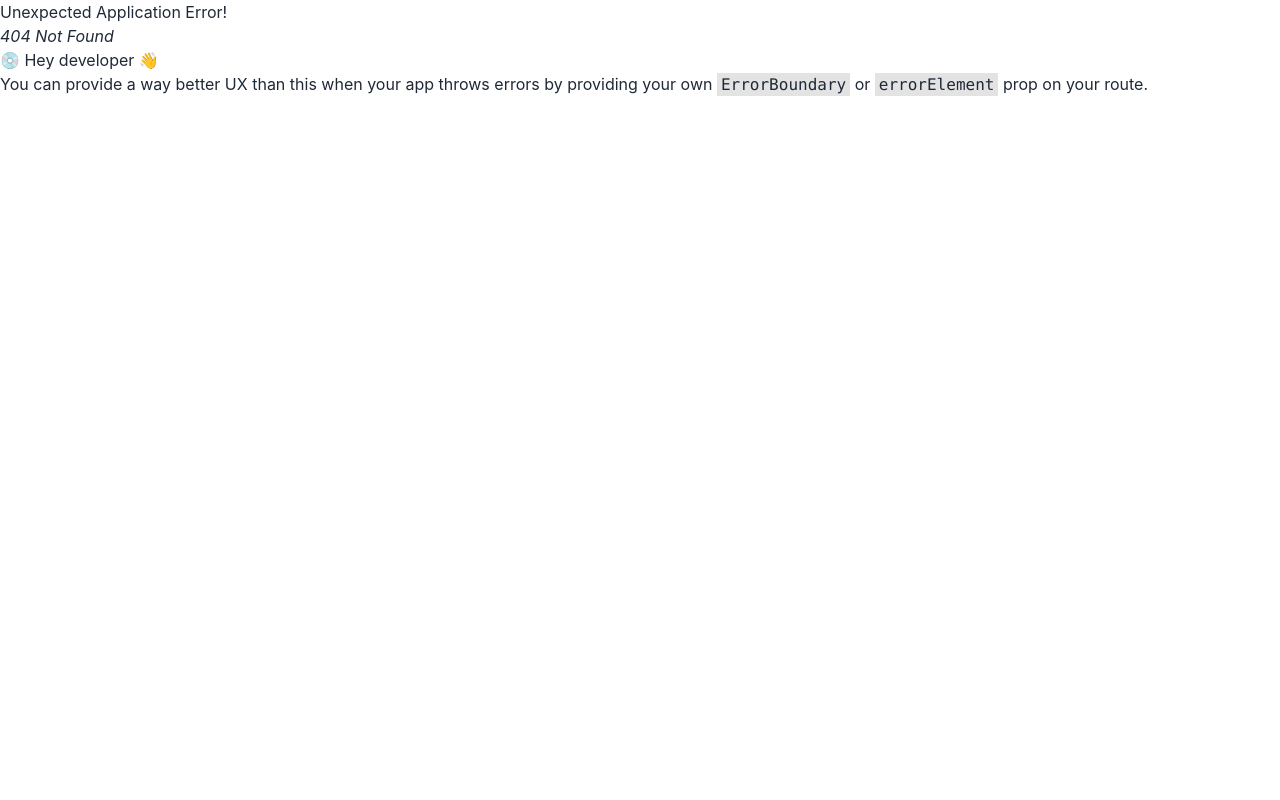
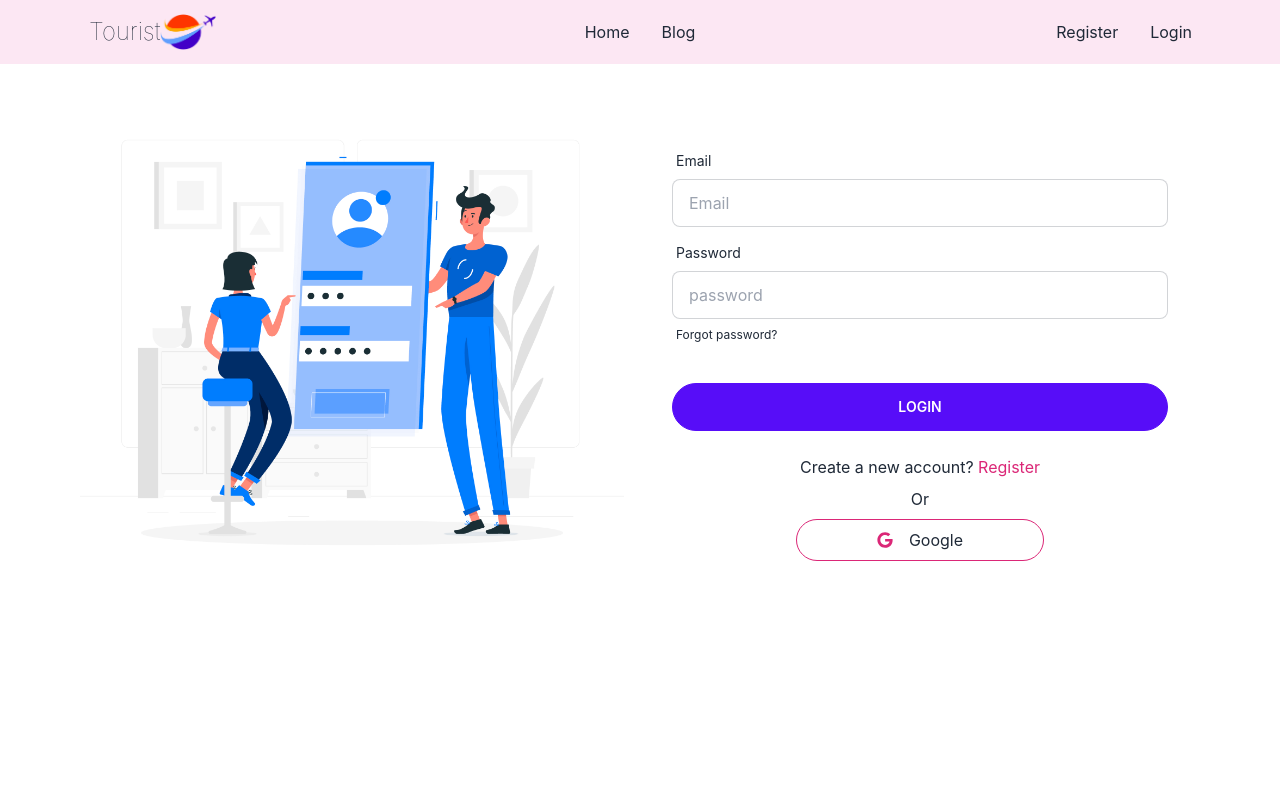
Before and after one commit to dev-rakibul1/tourist-service-client, a React (Create React App) app: page /login in a window 1280 px wide. Before the commit this address had no page. Shown: the top 800 px of the page. Built offline with nearby package versions, Linux system fonts and the light colour scheme; no server answers.

Commit message:
user email and password login system done

```diff
--- a/src/components/context/ContextProvider.jsx
+++ b/src/components/context/ContextProvider.jsx
@@ -1,11 +1,30 @@
-import React, { createContext, useState } from "react";
+import {
+  createUserWithEmailAndPassword,
+  onAuthStateChanged,
+} from "firebase/auth";
+import React, { createContext, useEffect, useState } from "react";
+import auth from "./../firebase/firebase.Config";
 
 export const AuthContext = createContext();
 const ContextProvider = ({ children }) => {
   const [user, setUser] = useState(null);
   const [loading, setLoading] = useState(true);
 
-  const authInfo = { user };
+  const userEmailPasswordLogin = (email, password) => {
+    return createUserWithEmailAndPassword(auth, email, password);
+  };
+
+  // catch user
+  useEffect(() => {
+    const unSubscribe = onAuthStateChanged(auth, (currentUser) => {
+      setUser(currentUser);
+      console.log(currentUser);
+
+      return () => unSubscribe();
+    });
+  }, []);
+
+  const authInfo = { user, userEmailPasswordLogin };
   return (
     <div>
       <AuthContext.Provider value={authInfo}>{children}</AuthContext.Provider>
--- a/src/components/pages/headers/Header.jsx
+++ b/src/components/pages/headers/Header.jsx
@@ -1,7 +1,11 @@
-import React from "react";
+import React, { useContext } from "react";
+import { FaUserCircle } from "react-icons/fa";
 import { Link } from "react-router-dom";
 import logo from "../../../asset/tour_logo.png";
+import { AuthContext } from "./../../context/ContextProvider";
+
 const Header = () => {
+  const { user } = useContext(AuthContext);
   const navItems = (
     <>
       <li>
@@ -15,12 +19,28 @@ const Header = () => {
 
   const userLoginInfo = (
     <>
+      {user?.email && user?.uid ? (
+        <>
+          <li>
+            <Link to="/profile">
+              {user?.photoURL ? (
+                <img src={user?.photoURL} alt="" />
+              ) : (
+                <FaUserCircle className="text-2xl" />
+              )}
+            </Link>
+          </li>
+        </>
+      ) : (
+        <>
           <li>
             <Link to="/register">Register</Link>
           </li>
           <li>
             <Link to="/login">Login</Link>
           </li>
+        </>
+      )}
     </>
   );
 
--- a/src/components/pages/login/Login.jsx
+++ b/src/components/pages/login/Login.jsx
@@ -1,7 +1,72 @@
 import React from "react";
+import { FaGoogle } from "react-icons/fa";
+import { Link } from "react-router-dom";
+import registerImg from "../../../asset/login.jpg";
 
 const Login = () => {
-  return <div>login</div>;
+  return (
+    <div>
+      <div className=" min-h-screen w-[90%] mx-auto">
+        <div className="hero-content flex-col md:flex-row">
+          <div className="text-center lg:text-left w-[50%]">
+            <img src={registerImg} alt="" />
+          </div>
+          <div className="card flex-shrink-0 w-[50%]">
+            <div className="card-body">
+              {/* email */}
+              <div className="form-control">
+                <label className="label">
+                  <span className="label-text">Email</span>
+                </label>
+                <input
+                  type="email"
+                  placeholder="Email"
+                  className="input input-bordered"
+                  name="email"
+                />
+              </div>
+
+              {/* password */}
+              <div className="form-control">
+                <label className="label">
+                  <span className="label-text">Password</span>
+                </label>
+                <input
+                  type="password"
+                  placeholder="password"
+                  className="input input-bordered"
+                  name="password"
+                />
+                <label className="label">
+                  <a href="#" className="label-text-alt link link-hover">
+                    Forgot password?
+                  </a>
+                </label>
+              </div>
+              <div className="form-control mt-6">
+                <button className="btn btn-primary rounded-full">Login</button>
+              </div>
+
+              <p className="text-center mt-4">
+                Create a new account?{" "}
+                <Link className="text-pink-600 mt-4" to="/register">
+                  Register
+                </Link>
+              </p>
+
+              <h2 className="or text-center">Or</h2>
+              <div className="text-center cursor-pointe  flex items-center justify-center">
+                <button className=" border rounded-full w-6/12  flex items-center justify-center p-2 border-pink-600">
+                  <FaGoogle className="text-pink-600" />{" "}
+                  <span className="ml-4">Google</span>
+                </button>
+              </div>
+            </div>
+          </div>
+        </div>
+      </div>
+    </div>
+  );
 };
 
 export default Login;
--- /dev/null
+++ b/src/components/pages/profile/Profile.jsx
@@ -0,0 +1,11 @@
+import React from "react";
+
+const Profile = () => {
+  return (
+    <div>
+      <h1>Profile</h1>
+    </div>
+  );
+};
+
+export default Profile;
--- a/src/components/pages/register/Register.jsx
+++ b/src/components/pages/register/Register.jsx
@@ -1,38 +1,86 @@
-import React from "react";
+import React, { useContext } from "react";
+import { toast } from "react-hot-toast";
+import { FaGoogle } from "react-icons/fa";
+import { Link } from "react-router-dom";
+import registerImg from "../../../asset/register.jpg";
+import { AuthContext } from "./../../context/ContextProvider";
 
 const Register = () => {
+  const { user, userEmailPasswordLogin } = useContext(AuthContext);
+  const handleRegister = (event) => {
+    event.preventDefault();
+    const form = event.target;
+    const name = form.name.value;
+    if (name === "" && name.length < 8) {
+      toast.error("Name require and must be less then 8 charter.");
+      return;
+    }
+    const email = form.email.value;
+    const re = /^\w+([\.-]?\w+)*@\w+([\.-]?\w+)*(\.\w{2,3})+$/;
+    if (!email.match(re)) {
+      toast.error("Please provide a valid email");
+    }
+    const password = form.password.value;
+    if (password.length < 6) {
+      toast.error("Password less then must be 6 charter");
+    }
+    handleEmailPassLoginSystem(email, password);
+  };
+
+  // handle user email password login system
+  const handleEmailPassLoginSystem = (email, password) => {
+    userEmailPasswordLogin(email, password)
+      .then((userCredential) => {
+        const user = userCredential.user;
+        console.log(user);
+      })
+      .catch((err) => console.log(err));
+  };
+
   return (
     <div>
-      <div className="hero min-h-screen bg-base-200">
-        <div className="hero-content flex-col lg:flex-row-reverse">
-          <div className="text-center lg:text-left">
-            <h1 className="text-5xl font-bold">Login now!</h1>
-            <p className="py-6">
-              Provident cupiditate voluptatem et in. Quaerat fugiat ut assumenda
-              excepturi exercitationem quasi. In deleniti eaque aut repudiandae
-              et a id nisi.
-            </p>
+      <div className=" min-h-screen w-[90%] mx-auto">
+        <div className="hero-content flex-col md:flex-row">
+          <div className="text-center lg:text-left w-[50%]">
+            <img src={registerImg} alt="" />
           </div>
-          <div className="card flex-shrink-0 w-full max-w-sm shadow-2xl bg-base-100">
-            <div className="card-body">
+          <div className="card flex-shrink-0 w-[50%]">
+            <form className="card-body" onSubmit={handleRegister}>
+              {/* name */}
+              <div className="form-control">
+                <label className="label">
+                  <span className="label-text">Name</span>
+                </label>
+                <input
+                  type="text"
+                  placeholder="Name"
+                  className="input input-bordered"
+                  name="name"
+                />
+              </div>
+              {/* email */}
               <div className="form-control">
                 <label className="label">
                   <span className="label-text">Email</span>
                 </label>
                 <input
-                  type="text"
-                  placeholder="email"
+                  type="email"
+                  placeholder="Email"
                   className="input input-bordered"
+                  name="email"
                 />
               </div>
+
+              {/* password */}
               <div className="form-control">
                 <label className="label">
                   <span className="label-text">Password</span>
                 </label>
                 <input
-                  type="text"
+                  type="password"
                   placeholder="password"
                   className="input input-bordered"
+                  name="password"
                 />
                 <label className="label">
                   <a href="#" className="label-text-alt link link-hover">
@@ -41,9 +89,26 @@ const Register = () => {
                 </label>
               </div>
               <div className="form-control mt-6">
-                <button className="btn btn-primary">Login</button>
+                <button className="btn btn-primary rounded-full">
+                  Register
+                </button>
               </div>
-            </div>
+
+              <p className="text-center mt-4">
+                Already have an account?{" "}
+                <Link className="text-pink-600 mt-4" to="/login">
+                  Login
+                </Link>
+              </p>
+
+              <h2 className="or text-center">Or</h2>
+              <div className="text-center cursor-pointe  flex items-center justify-center">
+                <button className=" border rounded-full w-6/12  flex items-center justify-center p-2 border-pink-600">
+                  <FaGoogle className="text-pink-600" />{" "}
+                  <span className="ml-4">Google</span>
+                </button>
+              </div>
+            </form>
           </div>
         </div>
       </div>
--- a/src/components/routes/Router.jsx
+++ b/src/components/routes/Router.jsx
@@ -3,6 +3,7 @@ import Root from "../layout/Root";
 import Blog from "./../pages/blog/Blog";
 import Booking from "./../pages/booking/Booking";
 import Home from "./../pages/home/Home";
+import Login from "./../pages/login/Login";
 import PagesDetails from "./../pages/pagesDetails/PagesDetails";
 import SingleDetailsServices from "./../pages/pagesDetails/SingleDetailsServices";
 import Register from "./../pages/register/Register";
@@ -30,6 +31,10 @@ const router = createBrowserRouter([
         element: <Booking />,
       },
       {
+        path: "/login",
+        element: <Login />,
+      },
+      {
         path: "/register",
         element: <Register />,
       },
```
Also changed, not shown: src/asset/login.jpg (renamed from src/asset/4957136_4957136.jpg). Lines whose indentation alone changed are shown as unchanged.
